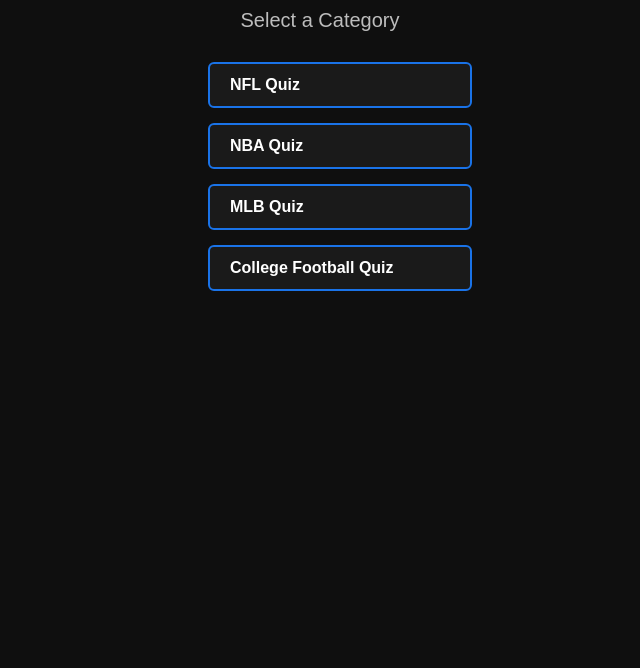
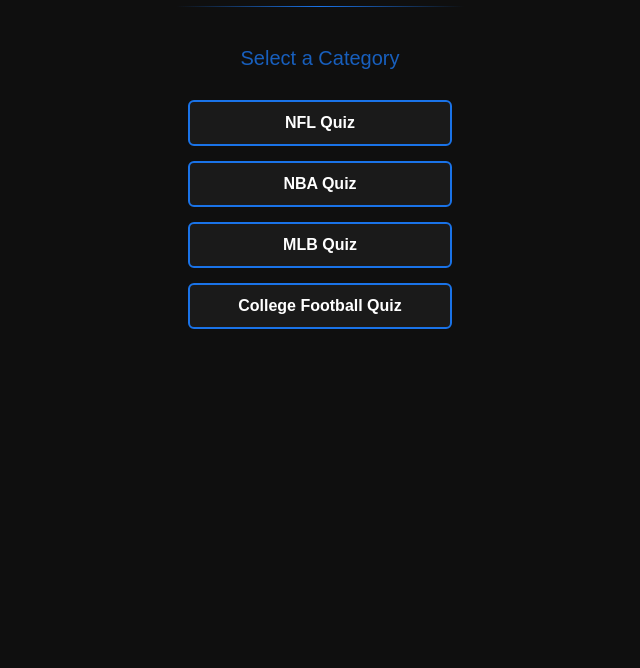
Before and after one commit to JamesHBond/elite-ball-knowledge, a website: page public/index.html in a window 1280 px wide. Shown: the part 132-800 px from the top of the page, without its empty margins (320-960 px from the left). Drawn offline with Linux system fonts and the light colour scheme.

Commit message:
Prettify

```diff
--- a/public/index.html
+++ b/public/index.html
@@ -6,14 +6,17 @@
   <title>Elite Ball Knowledge</title>
 </head>
 <body>
+  <div class="landing-container">
     <h1>Elite Ball Knowledge</h1>
-  <hr class="divider"><!-- Fancy blue lightsaber divider -->
+
+    <hr class="divider">
+
     <h2 class="subtitle">Select a Category</h2>
-  <ul>
+
     <a class="btn category-btn" href="quiz.html?category=NFL">NFL Quiz</a>
     <a class="btn category-btn" href="quiz.html?category=NBA">NBA Quiz</a>
     <a class="btn category-btn" href="quiz.html?category=MLB">MLB Quiz</a>
     <a class="btn category-btn" href="quiz.html?category=CFB">College Football Quiz</a>
-  </ul>
+  </div>
 </body>
 </html>
--- a/public/styles.css
+++ b/public/styles.css
@@ -28,11 +28,18 @@
 
 .subtitle {
     text-align: center;
-    font-weight: normal;
-    color: #BDBDBD; /* soft gray */
+    font-weight: 500;
+    color: rgba(26, 115, 232, 0.8);  /* same blue, 80% opacity */
     margin-top: 10px;
     margin-bottom: 30px;
     font-size: 20px;
+}
+
+/*fix alignment of buttons on landing page*/
+.landing-container {
+    max-width: 480px;         /* keeps everything in a nice column */
+    margin: 60px auto;        /* centers horizontally, adds top/bottom space */
+    text-align: center;
 }
 
 
```
Lines whose indentation alone changed are shown as unchanged.
